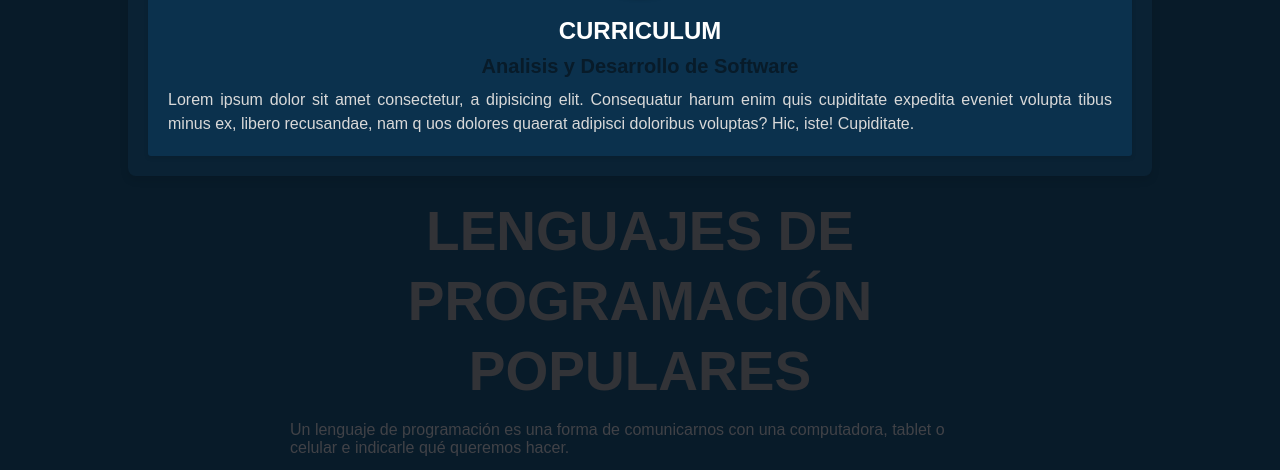
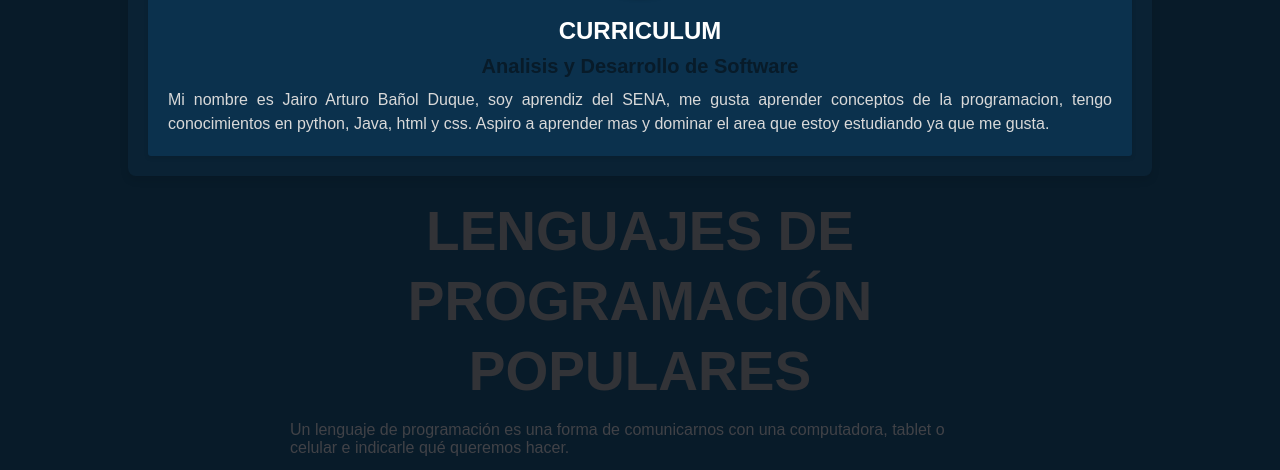
Before and after one commit to jArtur17/ADSOM, a plain HTML site: page hojadevida/primerapw.html in a window 1280 px wide. Shown: the part 1645-2115 px from the top of the page. Drawn offline with Linux system fonts and the light colour scheme.

Commit message:
Update primerapw.html

```diff
--- a/hojadevida/primerapw.html
+++ b/hojadevida/primerapw.html
@@ -63,12 +63,10 @@
                     <img src="curri.jpg" width="180" alt="">
                     <h1>Curriculum</h1>
                     <h2>Analisis y Desarrollo de Software</h2>
-                    <p>Lorem ipsum dolor sit amet consectetur, a
-                        dipisicing elit. Consequatur harum enim
-                        quis cupiditate expedita eveniet volupta
-                        tibus minus ex, libero recusandae, nam q
-                        uos dolores quaerat adipisci doloribus
-                        voluptas? Hic, iste! Cupiditate.</p>
+                    <p>Mi nombre es Jairo Arturo Bañol Duque, soy aprendiz del SENA,
+                    me gusta aprender conceptos de la programacion, tengo conocimientos en
+                    python, Java, html y css. Aspiro a aprender mas y dominar el area que estoy estudiando
+                    ya que me gusta.</p>
                 </div>
              </section>
 
```
